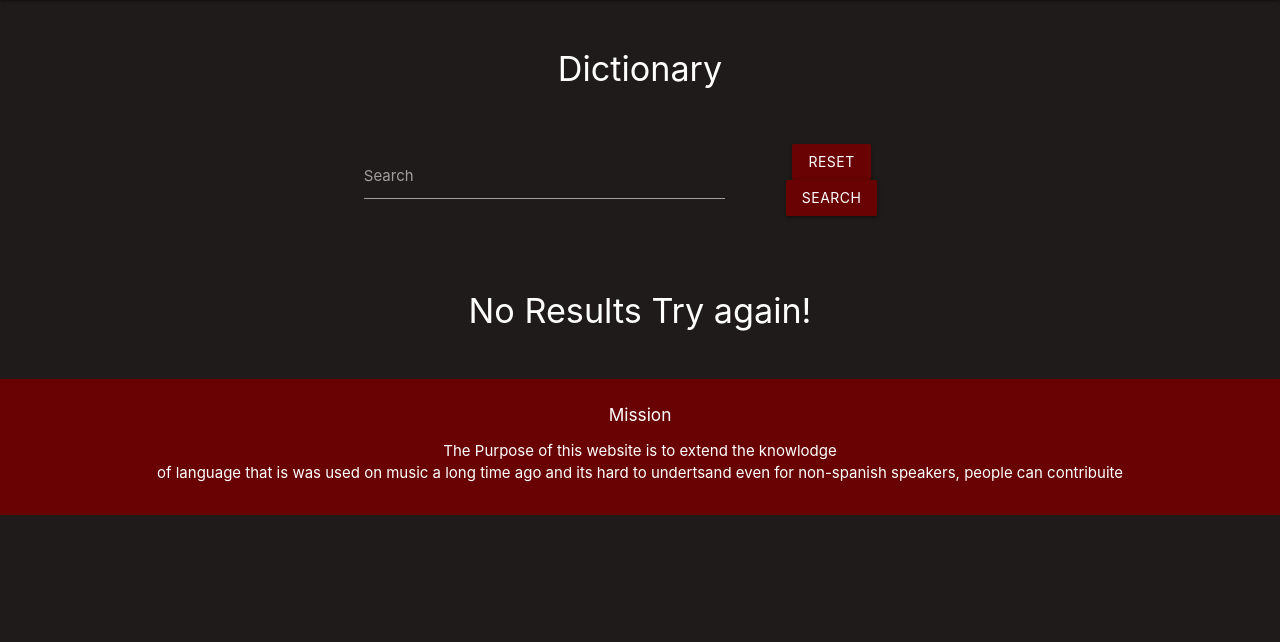
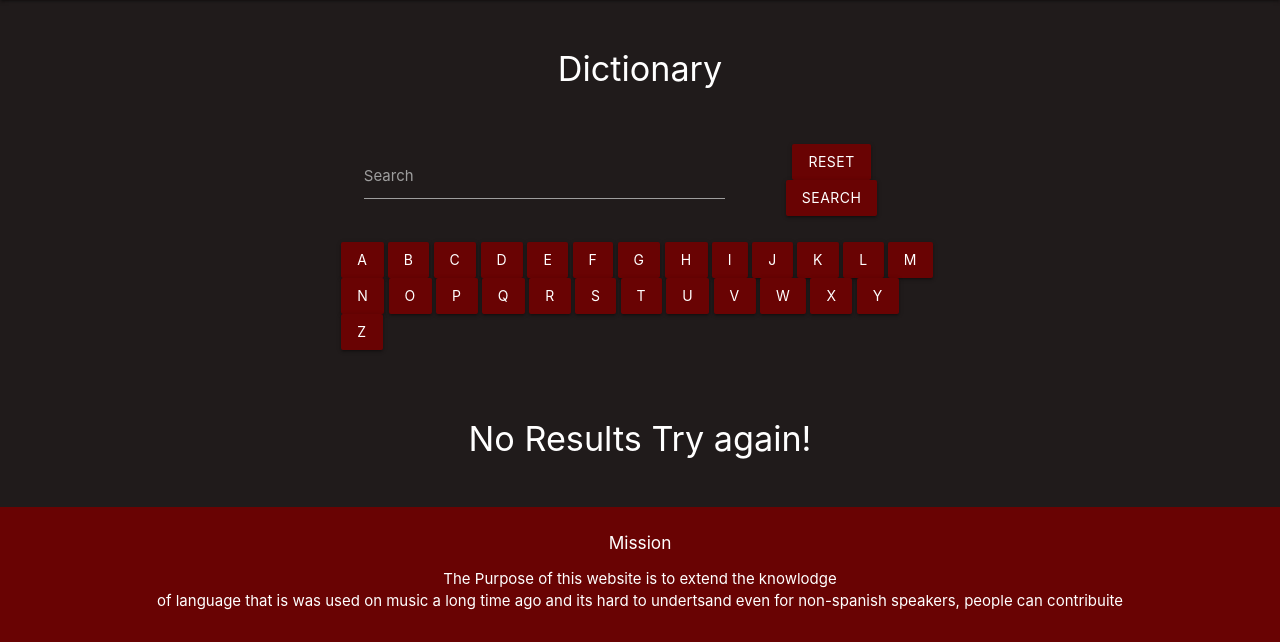
Before and after one commit to Federvgh/MS3-Tango-Dictionary, a Flask app: page / in a window 1280 px wide. Shown: the part 64-706 px from the top of the page. Run offline with Flask 2, Linux system fonts and the light colour scheme; data that the repository does not hold is empty; some libraries are stand-ins or nearby versions.

Commit message:
added search by letter

```diff
--- a/app.py
+++ b/app.py
@@ -33,6 +33,15 @@ def search():
     query = request.form.get("query")
     words = list(mongo.db.words.find({"$text": {"$search": query}}))
     return render_template("words.html", words=words)
+
+
+@app.route("/alfabet/<letter>", methods=["GET"])
+def search_by_letter(letter):
+    regex = {"$regex": "^%s"  % letter}
+    words = list(mongo.db.words.find({"Word": regex}))
+    return render_template("words.html", words=words)
+
+
 
 
 #Register existing user
--- a/templates/words.html
+++ b/templates/words.html
@@ -16,9 +16,38 @@
                             <button type="submit" class="btn">
                                 Search
                             </button>
+
                         </div>
                     </div>
                 </form>
+                <div class="row">
+                    <a href="{{ url_for('search_by_letter', letter='a') }}" class="btn">A</a>
+                    <a href="{{ url_for('search_by_letter', letter='b') }}" class="btn">B</a>
+                    <a href="{{ url_for('search_by_letter', letter='c') }}" class="btn">C</a>
+                    <a href="{{ url_for('search_by_letter', letter='d') }}" class="btn">D</a>
+                    <a href="{{ url_for('search_by_letter', letter='e') }}" class="btn">E</a>
+                    <a href="{{ url_for('search_by_letter', letter='f') }}" class="btn">F</a>
+                    <a href="{{ url_for('search_by_letter', letter='g') }}" class="btn">G</a>
+                    <a href="{{ url_for('search_by_letter', letter='h') }}" class="btn">H</a>
+                    <a href="{{ url_for('search_by_letter', letter='i') }}" class="btn">I</a>
+                    <a href="{{ url_for('search_by_letter', letter='j') }}" class="btn">J</a>
+                    <a href="{{ url_for('search_by_letter', letter='k') }}" class="btn">K</a>
+                    <a href="{{ url_for('search_by_letter', letter='l') }}" class="btn">L</a>
+                    <a href="{{ url_for('search_by_letter', letter='m') }}" class="btn">M</a>
+                    <a href="{{ url_for('search_by_letter', letter='n') }}" class="btn">N</a>
+                    <a href="{{ url_for('search_by_letter', letter='o') }}" class="btn">O</a>
+                    <a href="{{ url_for('search_by_letter', letter='p') }}" class="btn">P</a>
+                    <a href="{{ url_for('search_by_letter', letter='q') }}" class="btn">Q</a>
+                    <a href="{{ url_for('search_by_letter', letter='r') }}" class="btn">R</a>
+                    <a href="{{ url_for('search_by_letter', letter='s') }}" class="btn">S</a>
+                    <a href="{{ url_for('search_by_letter', letter='t') }}" class="btn">T</a>
+                    <a href="{{ url_for('search_by_letter', letter='u') }}" class="btn">U</a>
+                    <a href="{{ url_for('search_by_letter', letter='v') }}" class="btn">V</a>
+                    <a href="{{ url_for('search_by_letter', letter='w') }}" class="btn">W</a>
+                    <a href="{{ url_for('search_by_letter', letter='x') }}" class="btn">X</a>
+                    <a href="{{ url_for('search_by_letter', letter='y') }}" class="btn">Y</a>
+                    <a href="{{ url_for('search_by_letter', letter='z') }}" class="btn">Z</a>
+                </div>
         </div>
     </div>
 </div>
```
